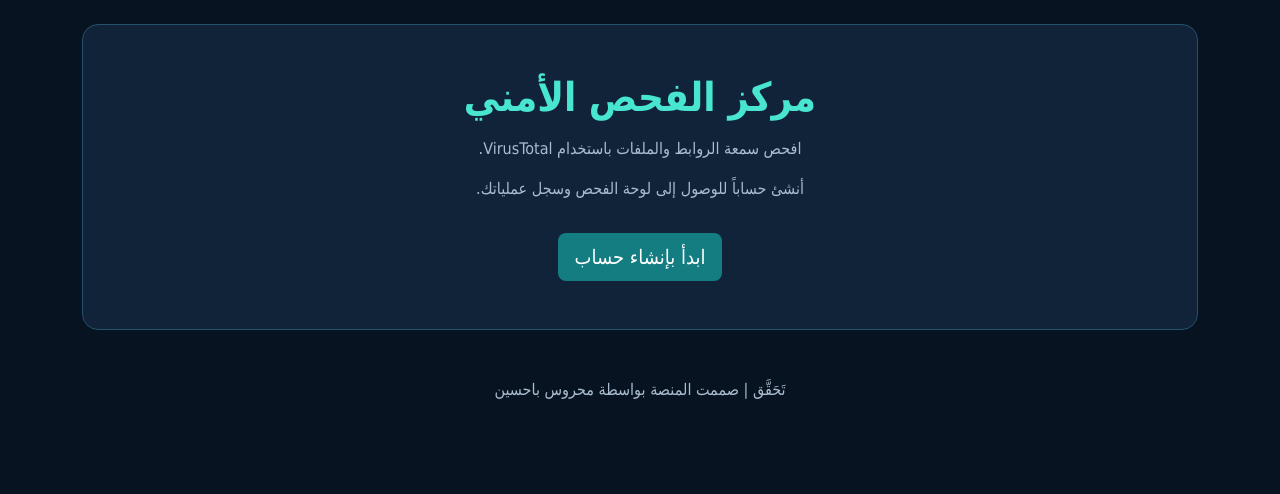
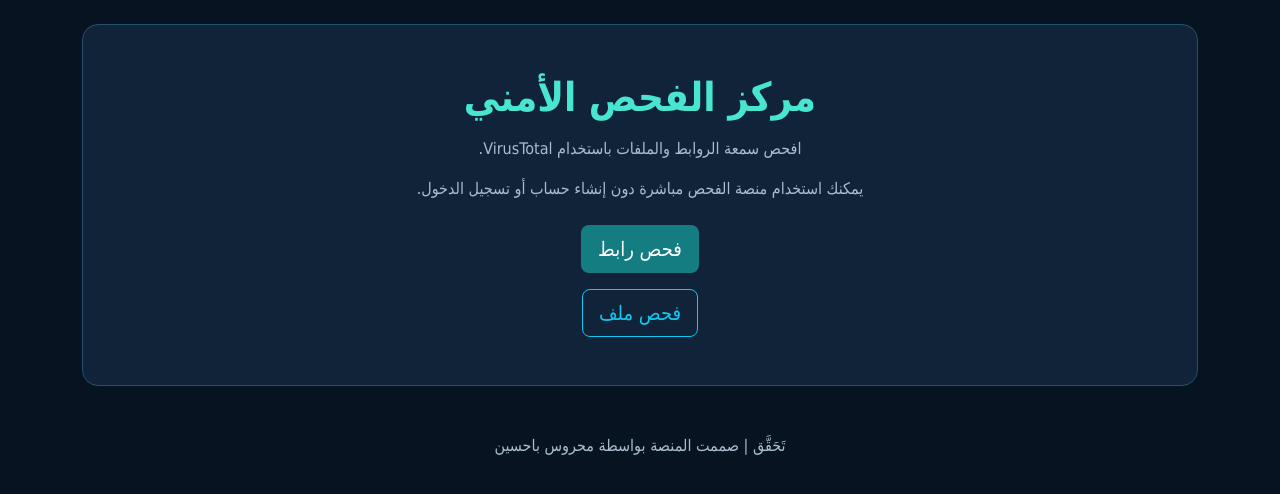
Before and after one commit to 734205651/TahaqqaqSecurity, a Flask app: page / in a window 1280 px wide. Shown: the part 90-584 px from the top of the page. Run offline with Flask 3, Linux system fonts and the light colour scheme.

Commit message:
Update index.html

```diff
--- a/templates/index.html
+++ b/templates/index.html
@@ -1 +1,31 @@
-{% extends "base.html" %}{% block content %}<section class="panel p-5 text-center mt-4"><h1 class="brand">مركز الفحص الأمني</h1><p class="muted mt-3">افحص سمعة الروابط والملفات باستخدام VirusTotal.</p><p class="muted">أنشئ حساباً للوصول إلى لوحة الفحص وسجل عملياتك.</p><a class="btn btn-main btn-lg mt-3" href="{{ url_for('register') }}">ابدأ بإنشاء حساب</a></section>{% endblock %}
+{% extends "base.html" %}
+
+{% block content %}
+
+<section class="panel p-5 text-center mt-4">
+
+    <h1 class="brand">مركز الفحص الأمني</h1>
+
+    <p class="muted mt-3">
+        افحص سمعة الروابط والملفات باستخدام VirusTotal.
+    </p>
+
+    <p class="muted">
+        يمكنك استخدام منصة الفحص مباشرة دون إنشاء حساب أو تسجيل الدخول.
+    </p>
+
+    <div class="mt-4">
+        <a class="btn btn-main btn-lg" href="{{ url_for('scan_url') }}">
+            فحص رابط
+        </a>
+    </div>
+
+    <div class="mt-3">
+        <a class="btn btn-outline-info btn-lg" href="{{ url_for('scan_file') }}">
+            فحص ملف
+        </a>
+    </div>
+
+</section>
+
+{% endblock %}
```
